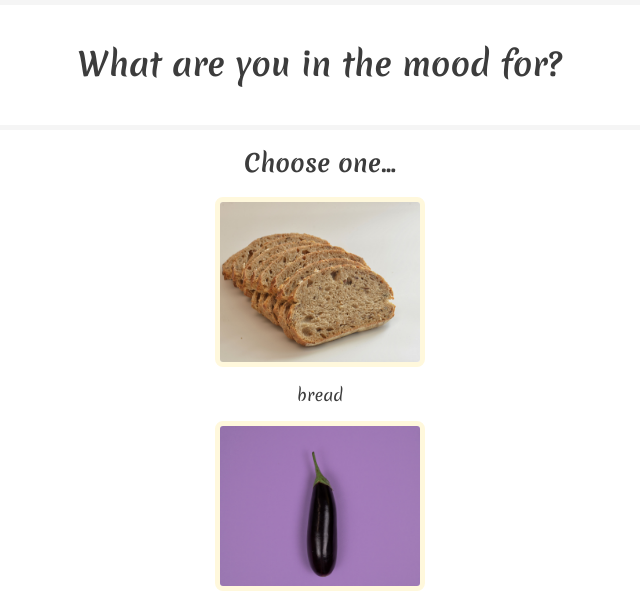
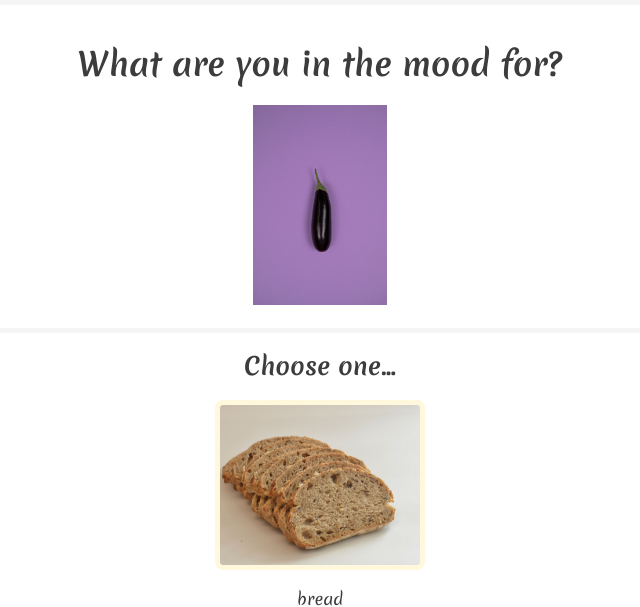
Before and after one commit to gmartin323/Ideal-Food-Picker, a website built with Vite: page index.html in a window 1280 px wide. Shown: the top 607 px of the page, without its empty margins (320-960 px from the left). Built offline with nearby package versions, Linux system fonts and the light colour scheme.

Commit message:
test image display by adding to html

```diff
--- a/index.css
+++ b/index.css
@@ -27,6 +27,10 @@ html, body {
     border: 5px solid whitesmoke;
     border-radius: 20px;
     padding: 20px 50px;
+}
+
+.header img {
+    height: 200px;
 }
 
 .ingredient-image {
--- a/index.html
+++ b/index.html
@@ -14,6 +14,7 @@
     <body>
       <header class="header">
       <h1>What are you in <span>the mood</span> for?</h1>
+      <img src="images/ingredient/aubergine.jpg">
     </header>
     <main>
       <section class="choice-container" id="choice-container">
```
